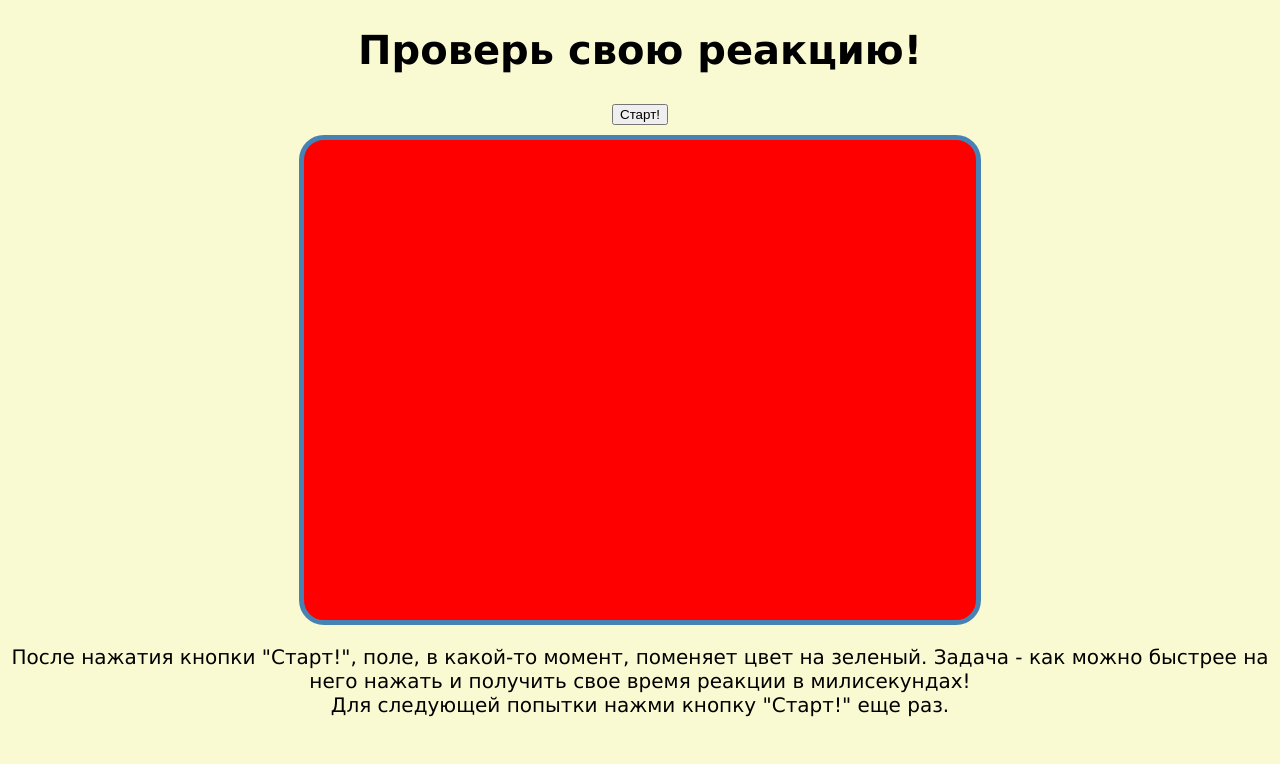
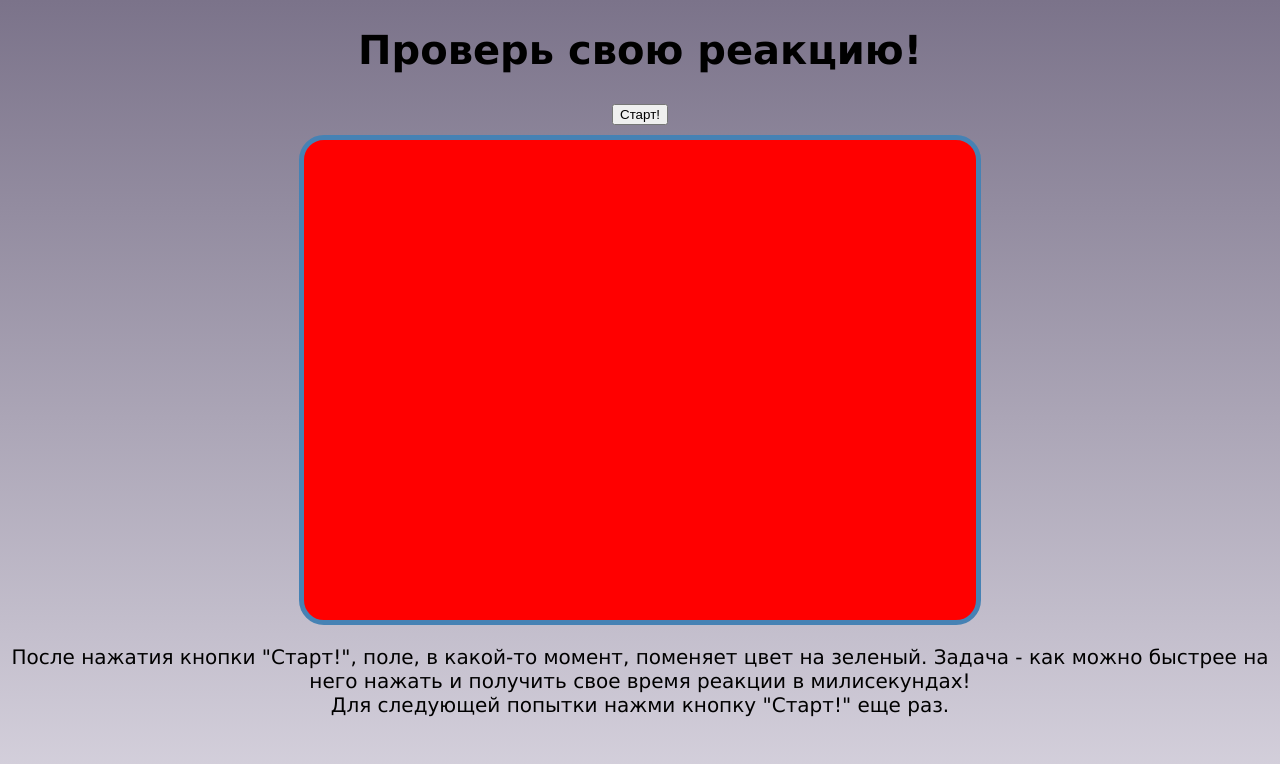
Before and after one commit to goncharovp/testYourReaction, a React (Create React App) app: page / in a window 1280 px wide. Shown: the top 764 px of the page. Built offline with nearby package versions, Linux system fonts and the light colour scheme.

Commit message:
Update App.css

```diff
--- a/src/App.css
+++ b/src/App.css
@@ -1,5 +1,6 @@
 body {
-  background: lightgoldenrodyellow;
+  background: linear-gradient(to top, #dbd7e2, #7b738a);
+  height: 100vh;
   font-family: 'Verdana', sans-serif;
   font-size: 20px;
 }
@@ -9,6 +10,8 @@ input {
   margin: 10px;
   border-radius: 5px;
 }
+
+
 
 .App {
   text-align: center;
```
